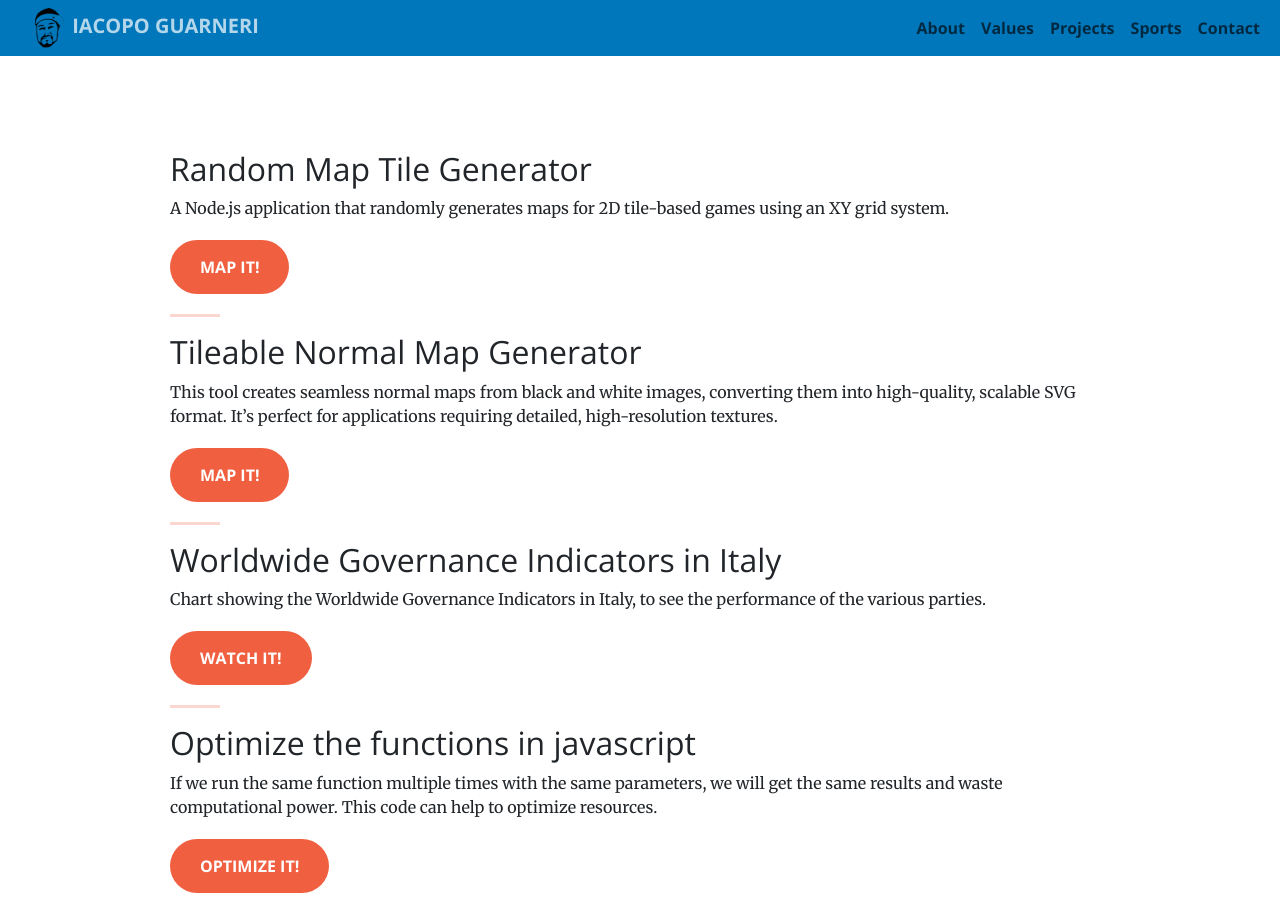
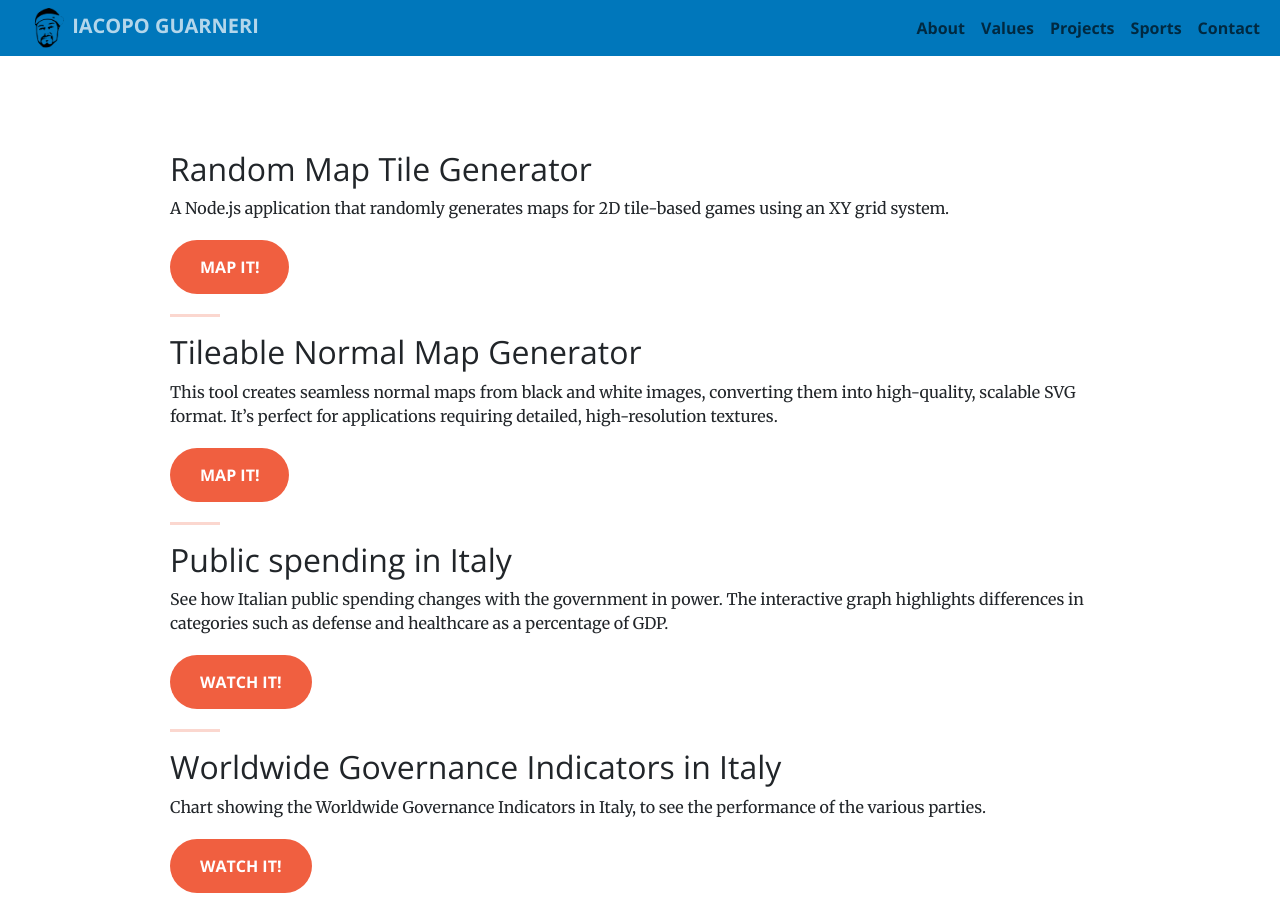
Before and after one commit to iacoposk8/iacoposk8.github.io, a Jekyll site: the page built from projects.md, in a window 1280 px wide and 900 px high. Built offline with Jekyll 4.4.1, drawn with Linux system fonts in a browser that asks for light colours.

Commit message:
Update projects.md

```diff
--- a/projects.md
+++ b/projects.md
@@ -14,6 +14,13 @@ A Node.js application that randomly generates maps for 2D tile-based games using
 This tool creates seamless normal maps from black and white images, converting them into high-quality, scalable SVG format. It's perfect for applications requiring detailed, high-resolution textures.
 
 <a href="/projects/normal-map-generator" class="btn btn-primary btn-xl">Map it!</a>
+
+---
+
+## Public spending in Italy
+See how Italian public spending changes with the government in power. The interactive graph highlights differences in categories such as defense and healthcare as a percentage of GDP.
+
+<a href="/projects/public-spending" class="btn btn-primary btn-xl">Watch it!</a>
 
 ---
 
```
